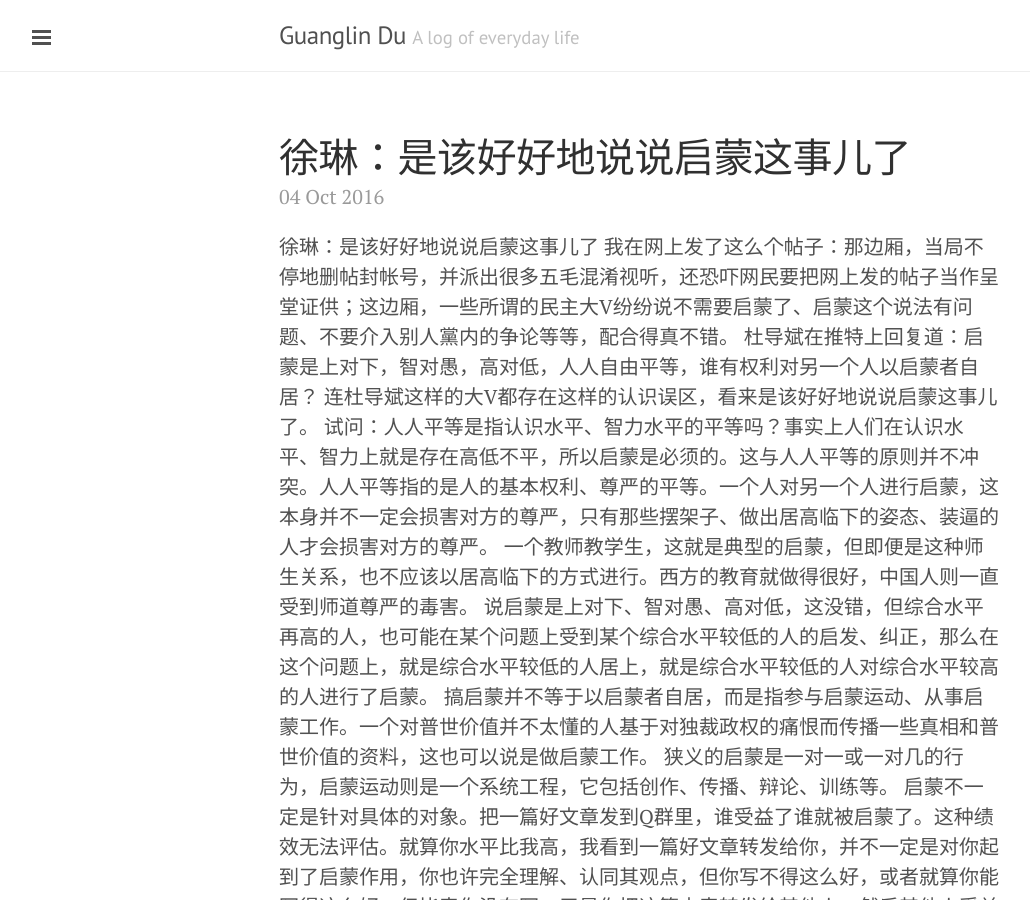
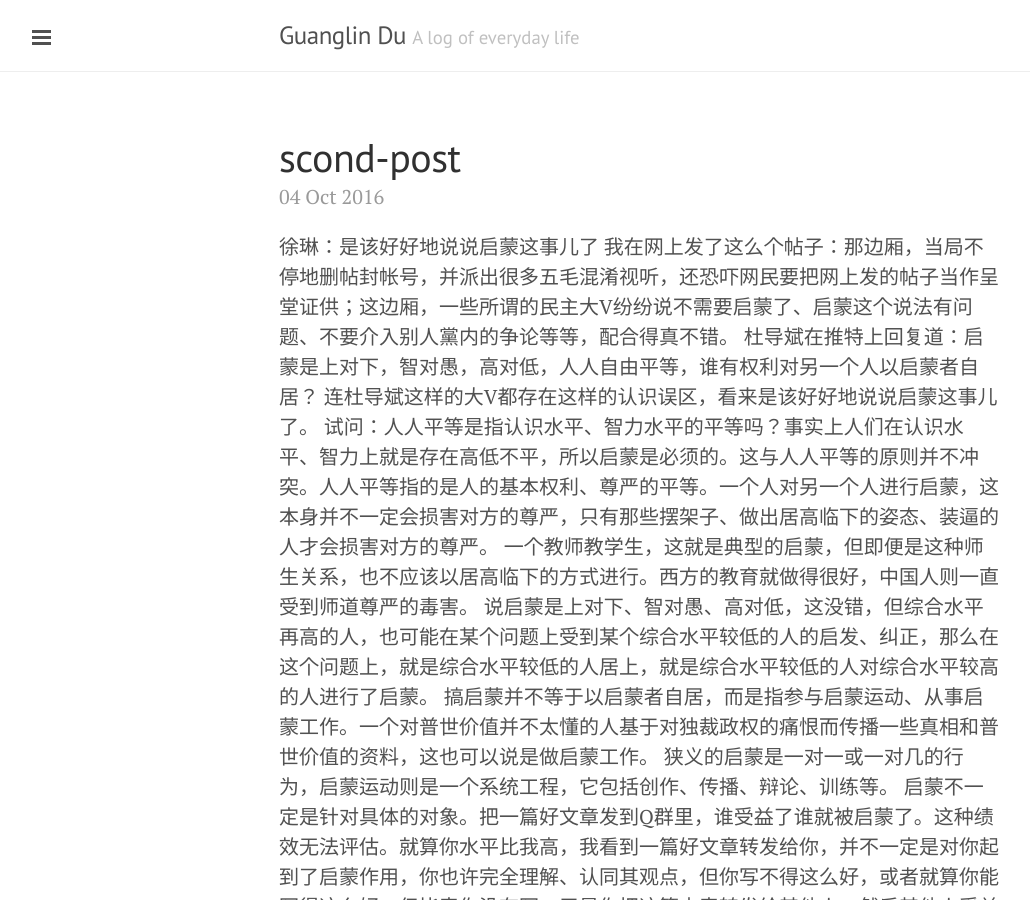
Before and after one commit to GuanglinDu/GuanglinDu.github.io, a Jekyll site: the page built from _posts/2016-10-04-.markdown, in a window 1280 px wide and 900 px high. Shown: the whole window, without its empty margins (1-1031 px from the left). Built offline with Jekyll 4.4.1, drawn with Linux system fonts in a browser that asks for light colours.

```diff
--- a/_posts/2016-10-04-.markdown
+++ b/_posts/2016-10-04-.markdown
@@ -1,6 +1,6 @@
 ---
 published: true
-title: 徐琳：是该好好地说说启蒙这事儿了
+title: scond-post
 layout: post
 ---
 徐琳：是该好好地说说启蒙这事儿了
```
